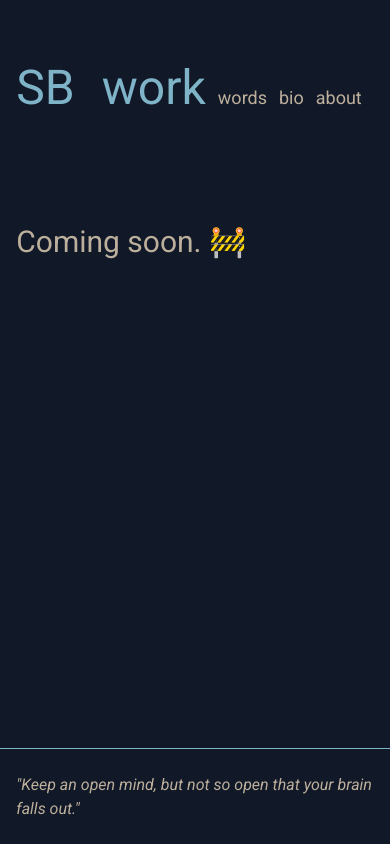
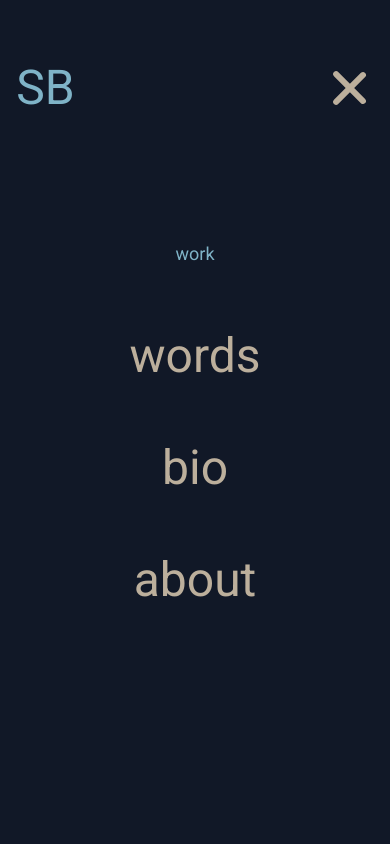
Before and after one commit to boothscript/personal-dev-blog, a Next.js app: page /work in a window 390 px wide. Built offline with nearby package versions, Linux system fonts and the light colour scheme; what @tailwindcss/typography would draw is missing.

Commit message:
Added mobile nav component

```diff
--- a/components/Layout.js
+++ b/components/Layout.js
@@ -11,13 +11,17 @@ function Layout({ children, pageTitle }) {
         <title>{pageTitle}</title>
       </Head>
       <div className='flex flex-col min-h-screen bg-gray-900 text-gray-400'>
-        <header className='w-full h-20 mt-8  flex  justify-center items-end bg-gray-900'>
-          <div className='group w-11/12 md:w-full max-w-2xl flex flex-row justify-between items-stretch'>
+        <header className='w-full h-20 mt-8  flex  justify-center items-end bg-gray-900 '>
+          <nav className='group w-11/12 md:w-full max-w-2xl flex flex-row justify-between items-stretch'>
             <Link href='/'>
-              <div className='text-5xl text-primary cursor-pointer'>SB</div>
+              <div className='text-5xl z-50 text-primary cursor-pointer'>
+                SB
+              </div>
             </Link>
-            <AppNav />
-          </div>
+            <HamburgerBtn />
+            {/* <AppNav /> */}
+            <MobileNav />
+          </nav>
         </header>
         <main className='w-11/12 md:w-full max-w-2xl mx-auto my-8 flex-grow bg-gray-900 font-sans'>
           {children}
@@ -34,22 +38,72 @@ function Layout({ children, pageTitle }) {
   );
 }
 
+function MobileNav() {
+  return (
+    <div className='fixed top-0 left-0 bg-gray-900 w-full h-screen'>
+      <ul className=' h-full flex flex-col justify-center items-center text-cream font-sans'>
+        <li className='my-8 mx-8'>
+          <ActiveLink href='/work' activeClassName='nav-active'>
+            <a className='mob-nav-item'>work</a>
+          </ActiveLink>
+        </li>
+
+        <li className='my-8 mx-8'>
+          <ActiveLink href='/' activeClassName='nav-active'>
+            <a className='mob-nav-item'>words</a>
+          </ActiveLink>
+        </li>
+
+        <li className='my-8 mx-8'>
+          <ActiveLink href='/bio' activeClassName='nav-active'>
+            <a className='mob-nav-item'>bio</a>
+          </ActiveLink>
+        </li>
+
+        <li className='my-8 mx-8'>
+          <ActiveLink href='/about' activeClassName='nav-active'>
+            <a className='mob-nav-item'>about</a>
+          </ActiveLink>
+        </li>
+      </ul>
+    </div>
+  );
+}
+
 function AppNav() {
   return (
-    <nav className=' text-cream font-sans flex items-end '>
+    <ul className=' md:flex md:flex-row text-cream font-sans md:items-end'>
+      <li>
         <ActiveLink href='/work' activeClassName='nav-active'>
           <a className='nav-item'>work</a>
         </ActiveLink>
+      </li>
+      <li>
         <ActiveLink href='/' activeClassName='nav-active'>
           <a className='nav-item'>words</a>
         </ActiveLink>
+      </li>
+      <li>
         <ActiveLink href='/bio' activeClassName='nav-active'>
           <a className='nav-item'>bio</a>
         </ActiveLink>
+      </li>
+      <li>
         <ActiveLink href='/about' activeClassName='nav-active'>
           <a className='nav-item'>about</a>
         </ActiveLink>
-    </nav>
+      </li>
+    </ul>
+  );
+}
+
+function HamburgerBtn({ isHidden, isOpen }) {
+  return (
+    <div className='w-10 z-50 flex flex-col justify-around'>
+      <div className='h-1.5 w-full rounded bg-cream transition-transform duration-200 transform rotate-45 scale-x-110 origin-left'></div>
+      <div className='h-1.5 w-full rounded bg-cream transition  duration-200 opacity-0'></div>
+      <div className='h-1.5 w-full rounded bg-cream transition-transform duration-200 transform -rotate-45 scale-x-110 origin-left'></div>
+    </div>
   );
 }
 
--- a/styles/tailwind.css
+++ b/styles/tailwind.css
@@ -11,4 +11,19 @@
   .nav-active {
     @apply text-primary text-5xl group-hover:text-lg;
   }
+  ul.mobile-menu-active {
+    @apply absolute h-screen w-screen bg-gray-900 md:bg-none md:flex;
+  }
+  ul.mobile-menu-active li {
+    @apply my-4;
+  }
+  ul.mobile-menu-active .nav-item {
+    @apply w-full text-5xl;
+  }
+  ul.mobile-menu-active .nav-item.nav-active {
+    @apply w-full text-5xl hover:text-5xl;
+  }
+  .mob-nav-item {
+    @apply text-5xl;
+  }
 }
```
Lines whose indentation alone changed are shown as unchanged.
